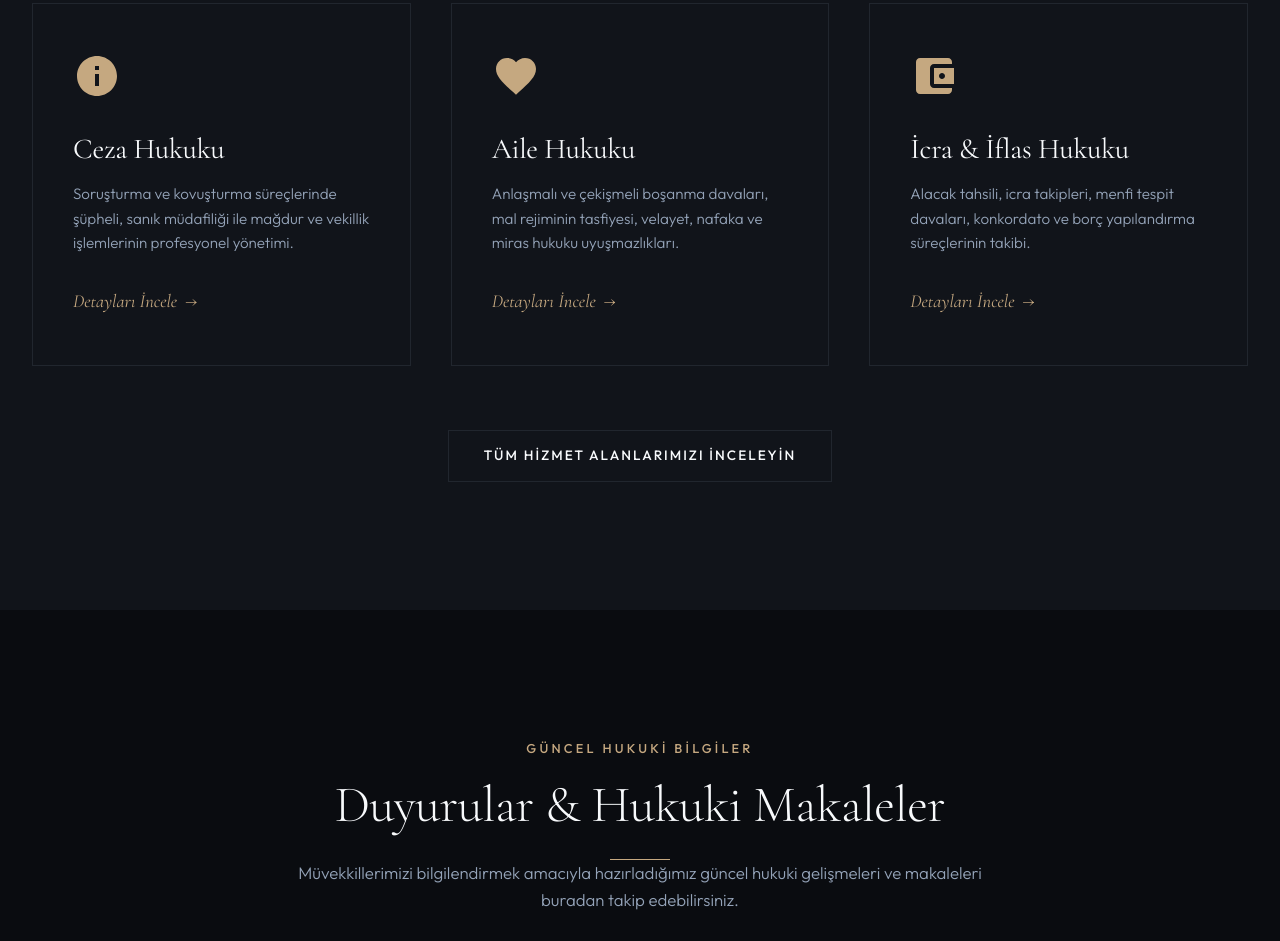
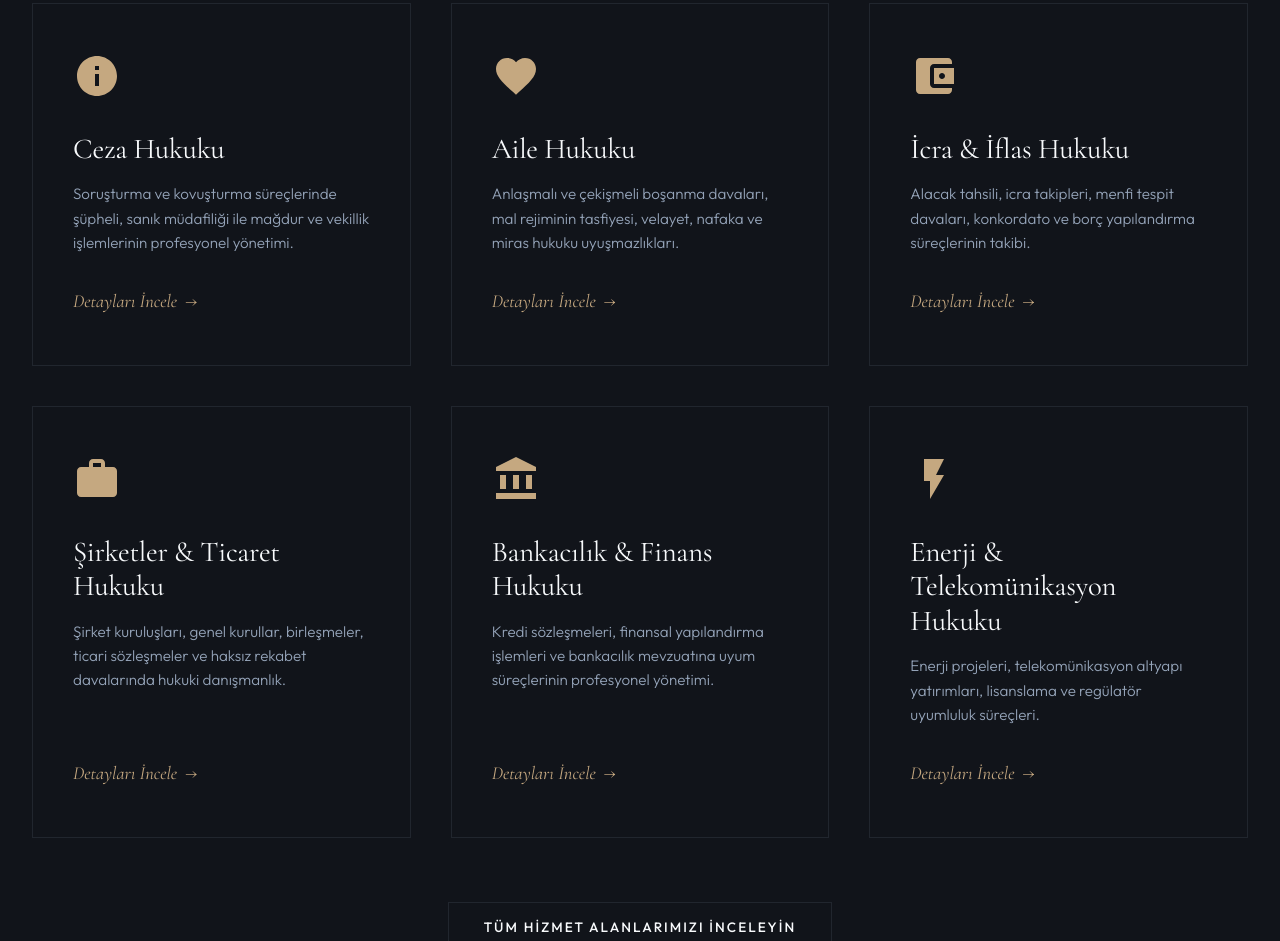
Before and after one commit to alperenborklu-cyber/hukukweb, a plain HTML site: page index.html in a window 1280 px wide. Shown: the part 1859-2800 px from the top of the page. Drawn offline with nearby package versions, Linux system fonts and the light colour scheme.

Commit message:
Add and expand service areas including corporate, commercial, banking, energy, and telecom law

```diff
--- a/index.html
+++ b/index.html
@@ -156,6 +156,36 @@
           <h3>İcra & İflas Hukuku</h3>
           <p>Alacak tahsili, icra takipleri, menfi tespit davaları, konkordato ve borç yapılandırma süreçlerinin takibi.</p>
           <a href="hizmetler?tab=icra" class="text-link">Detayları İncele <span>→</span></a>
+        </div>
+
+        <!-- Şirketler & Ticaret Hukuku -->
+        <div class="service-card stagger-item">
+          <svg class="service-card-icon" viewBox="0 0 24 24">
+            <path d="M20 6h-4V4c0-1.11-.89-2-2-2h-4c-1.11 0-2 .89-2 2v2H4c-1.11 0-1.99.89-1.99 2L2 19c0 1.11.89 2 2 2h16c1.11 0 2-.89 2-2V8c0-1.1-.9-2-2-2zm-6 0h-4V4h4v2z"/>
+          </svg>
+          <h3>Şirketler & Ticaret Hukuku</h3>
+          <p>Şirket kuruluşları, genel kurullar, birleşmeler, ticari sözleşmeler ve haksız rekabet davalarında hukuki danışmanlık.</p>
+          <a href="hizmetler?tab=ticaret" class="text-link">Detayları İncele <span>→</span></a>
+        </div>
+
+        <!-- Bankacılık ve Finans Hukuku -->
+        <div class="service-card stagger-item">
+          <svg class="service-card-icon" viewBox="0 0 24 24">
+            <path d="M4 10h3v7H4zm6.5 0h3v7h-3zM2 19h20v3H2zm15-9h3v7h-3zm-5-9L2 6v2h20V6z"/>
+          </svg>
+          <h3>Bankacılık & Finans Hukuku</h3>
+          <p>Kredi sözleşmeleri, finansal yapılandırma işlemleri ve bankacılık mevzuatına uyum süreçlerinin profesyonel yönetimi.</p>
+          <a href="hizmetler?tab=ticaret" class="text-link">Detayları İncele <span>→</span></a>
+        </div>
+
+        <!-- Enerji ve Telekomünikasyon Hukuku -->
+        <div class="service-card stagger-item">
+          <svg class="service-card-icon" viewBox="0 0 24 24">
+            <path d="M7 2v11h3v9l7-12h-4l4-8z"/>
+          </svg>
+          <h3>Enerji & Telekomünikasyon Hukuku</h3>
+          <p>Enerji projeleri, telekomünikasyon altyapı yatırımları, lisanslama ve regülatör uyumluluk süreçleri.</p>
+          <a href="hizmetler?tab=ticaret" class="text-link">Detayları İncele <span>→</span></a>
         </div>
       </div>
 
```
Also changed, not shown: hizmetler.html (+19 -6 lines).
